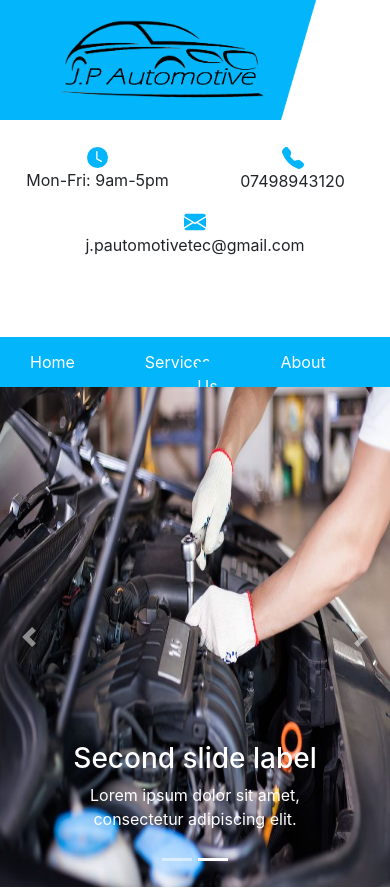
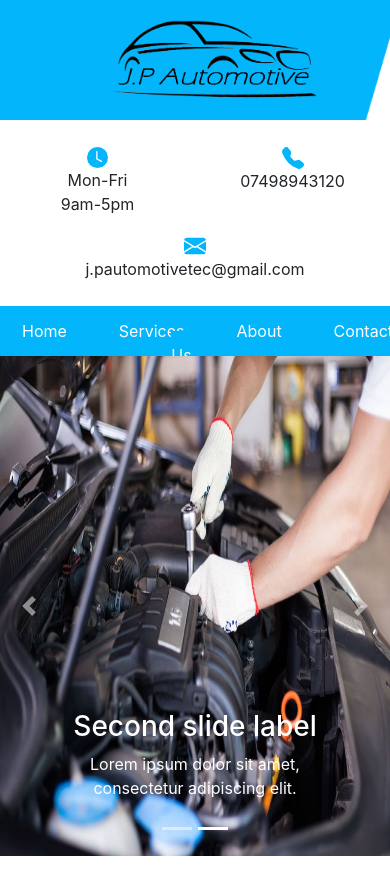
Before and after one commit to GiraffeKOOOO/jpautomotive, a React (Create React App) app: page / in a window 390 px wide. Shown: the top 889 px of the page. Built offline with nearby package versions, Linux system fonts and the light colour scheme.

Commit message:
nav header media queries done
- working on media queries to make the website more mobile friendly
- finished the logo media queries
- finished the information media queries
- finished the navigation buttons media queries
- moving on to the home page body media queries

```diff
--- a/src/components/NavHeader/Information.js
+++ b/src/components/NavHeader/Information.js
@@ -14,7 +14,7 @@ const Information = () => {
             <Row>
                 <Col id="info-time">
                     <ClockFill color="#03b6fc" size={21}/>
-                    <p>Mon-Fri: 9am-5pm</p>
+                    <p>Mon-Fri <br/> 9am-5pm</p>
                 </Col>
                 <Col id="info-number">
                     <TelephoneFill color="#03b6fc" size={22}/>
--- a/src/components/NavHeader/Logo.js
+++ b/src/components/NavHeader/Logo.js
@@ -4,7 +4,6 @@ import React from 'react';
 import '../../css/components/NavHeader/Logo.css';
 // import media
 import jplogo from '../../images/jp-logo-1.png';
-
 
 const Logo = () => {
     return(
--- a/src/components/NavHeader/NavButtons.js
+++ b/src/components/NavHeader/NavButtons.js
@@ -4,8 +4,6 @@ import React from 'react';
 import { Link } from "react-router-dom";
 // import styling
 import '../../css/components/NavHeader/NavButtons.css';
-// import media
-
 
 const NavButtons = () => {
     return(
--- a/src/components/NavHeader/NavHeader.js
+++ b/src/components/NavHeader/NavHeader.js
@@ -14,7 +14,7 @@ function NavHeader() {
     return (
         <nav>
             <Container id="nav-container" fluid>
-                <Row>
+                <Row id="top-row">
                     <Col id="quadrant-logo" xs={12} md={7}>
                         <Logo/>
                     </Col>
@@ -22,7 +22,7 @@ function NavHeader() {
                         <Information/>
                     </Col>
                 </Row>
-                <Row>
+                <Row id="bottom-row">
                     <Col id="quadrant-logo-below" xs={0} md={6}/>
                     <Col id="quadrant-buttons" xs={12} md={6}>
                         <NavButtons />
--- a/src/css/components/NavHeader/Information.css
+++ b/src/css/components/NavHeader/Information.css
@@ -12,6 +12,11 @@
 
 /* Tablet - 768px */
 @media (max-width: 768px) {
+
+}
+
+/* Mobile XL - 553px */
+@media (max-width: 553px) {
 
 }
 
@@ -44,4 +49,8 @@
     p {
         font-size: 1.2rem;
     }
+
+    #info-time {
+        margin-left: 5px;
+    }
 }
--- a/src/css/components/NavHeader/Logo.css
+++ b/src/css/components/NavHeader/Logo.css
@@ -52,11 +52,19 @@
     }
 }
 
+/* Mobile XL - 553px */
+@media (max-width: 553px) {
+    #logo-div {
+        padding-left: 240px;
+        padding-right: 90px;
+    }
+}
+
 /* Mobile L - 425px */
 @media (max-width: 425px) {
     #logo-div {
-        padding-left: 117px;
-        padding-right: 0px;
+        padding-left: 170px;
+        padding-right: 40px;
     }
 
     #logo-img {
@@ -67,8 +75,8 @@
 /* Mobile M - 375px */
 @media (max-width: 375px) {
     #logo-div {
-        padding-left: 117px;
-        padding-right: 0px;
+        padding-left: 135px;
+        padding-right: 25px;
     }
 
     #logo-img {
--- a/src/css/components/NavHeader/NavButtons.css
+++ b/src/css/components/NavHeader/NavButtons.css
@@ -35,10 +35,54 @@
     text-decoration: none;
 }
 
+/* ----- MEDIA QUERIES ----- */
+
+/* iPad - 1024px */
+@media (max-width: 1024px) {
+
+}
+
+/* Tablet - 768px */
+@media (max-width: 768px) {
+    #nav-link {
+        padding-left: 15px;
+        padding-right: 15px;
+        font-size: 1rem;
+    }
+}
+
+/* Mobile XL - 553px */
+@media (max-width: 553px) {
+    #nav-link {
+        padding-left: 37px;
+        padding-right: 37px;
+        font-size: 1rem;
+    }
+}
+
+/* Mobile L - 425px */
+@media (max-width: 425px) {
+    #nav-link {
+        padding-left: 22px;
+        padding-right: 20px;
+        font-size: 1rem;
+    }
+}
+
+/* Mobile M - 375px */
 @media (max-width: 375px) {
     #nav-link {
-        padding-left: 10px;
+        padding-left: 20px;
         padding-right: 10px;
         font-size: 1rem;
     }
 }
+
+/* Mobile S - 320px */
+@media (max-width: 320px) {
+    #nav-link {
+        padding-left: 12px;
+        padding-right: 4px;
+        font-size: 1rem;
+    }
+}
--- a/src/css/components/NavHeader/NavHeader.css
+++ b/src/css/components/NavHeader/NavHeader.css
@@ -17,18 +17,8 @@
 
 /* ----- MEDIA QUERIES ----- */
 
-/* Mobile S - 320px */
-@media (max-width: 320px) {
-
-}
-
-/* Mobile M - 375px */
-@media (max-width: 375px) {
-
-}
-
-/* Mobile L - 425px */
-@media (max-width: 425px) {
+/* Laptop - 1024px */
+@media (max-width: 1024px) {
 
 }
 
@@ -37,7 +27,55 @@
 
 }
 
-/* Laptop - 1024px */
-@media (max-width: 1024px) {
+/* Mobile XL - 553px */
+@media (max-width: 553px) {
+  #quadrant-logo-below {
+    background-color: red;
+    width: 0;
+    height: 0;
+  }
+
+  #top-row {
+    margin-bottom: -20px;
+  }
 
 }
+
+/* Mobile L - 425px */
+@media (max-width: 425px) {
+  #quadrant-logo-below {
+    background-color: red;
+    width: 0;
+    height: 0;
+  }
+
+  #top-row {
+    margin-bottom: -15px;
+  }
+}
+
+/* Mobile M - 375px */
+@media (max-width: 375px) {
+  #quadrant-logo-below {
+    background-color: red;
+    width: 0;
+    height: 0;
+  }
+
+  #top-row {
+    margin-bottom: -10px;
+  }
+}
+
+/* Mobile S - 320px */
+@media (max-width: 320px) {
+  #quadrant-logo-below {
+    background-color: red;
+    width: 0;
+    height: 0;
+  }
+
+  #top-row {
+    margin-bottom: -10px;
+  }
+}
```
